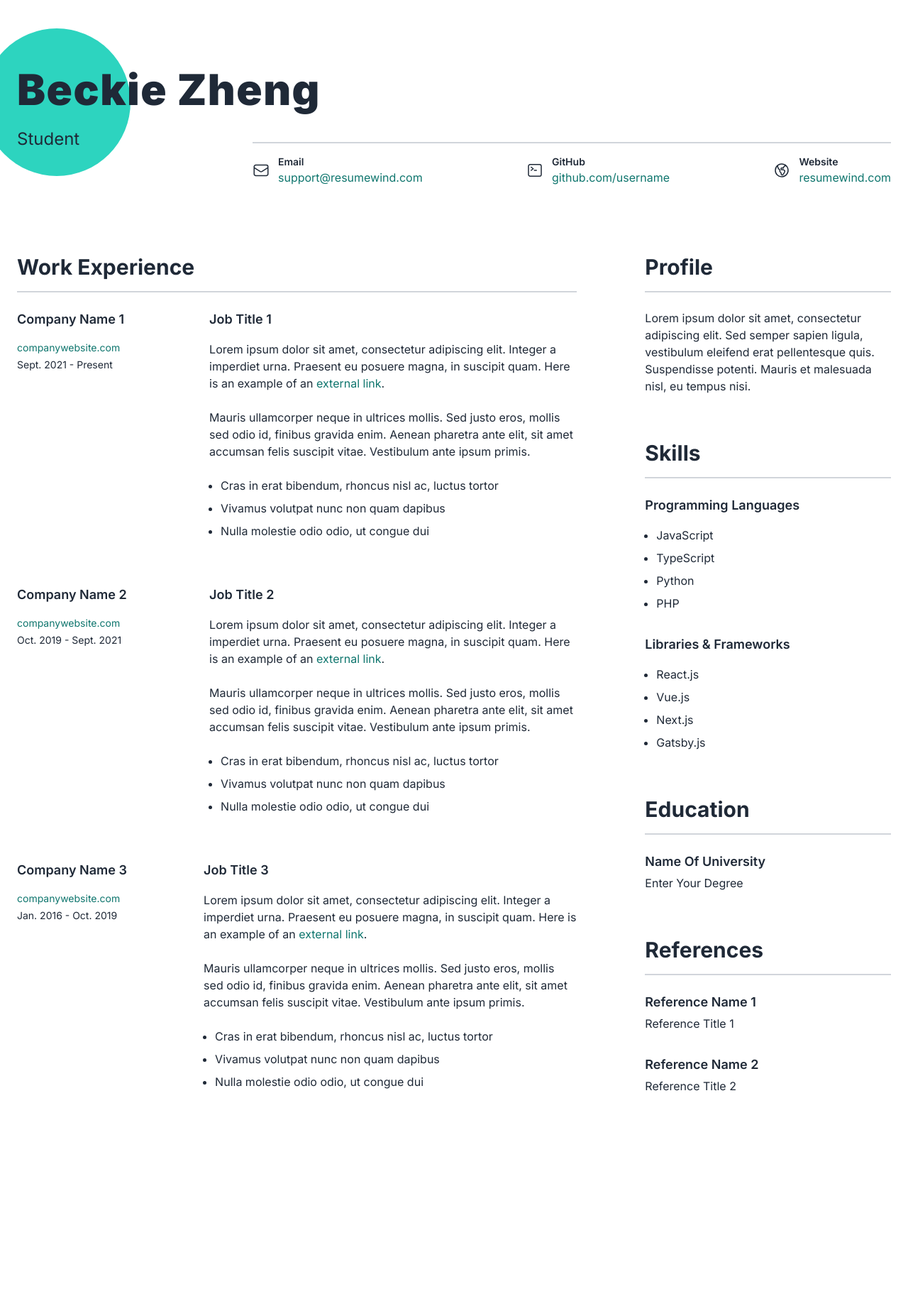
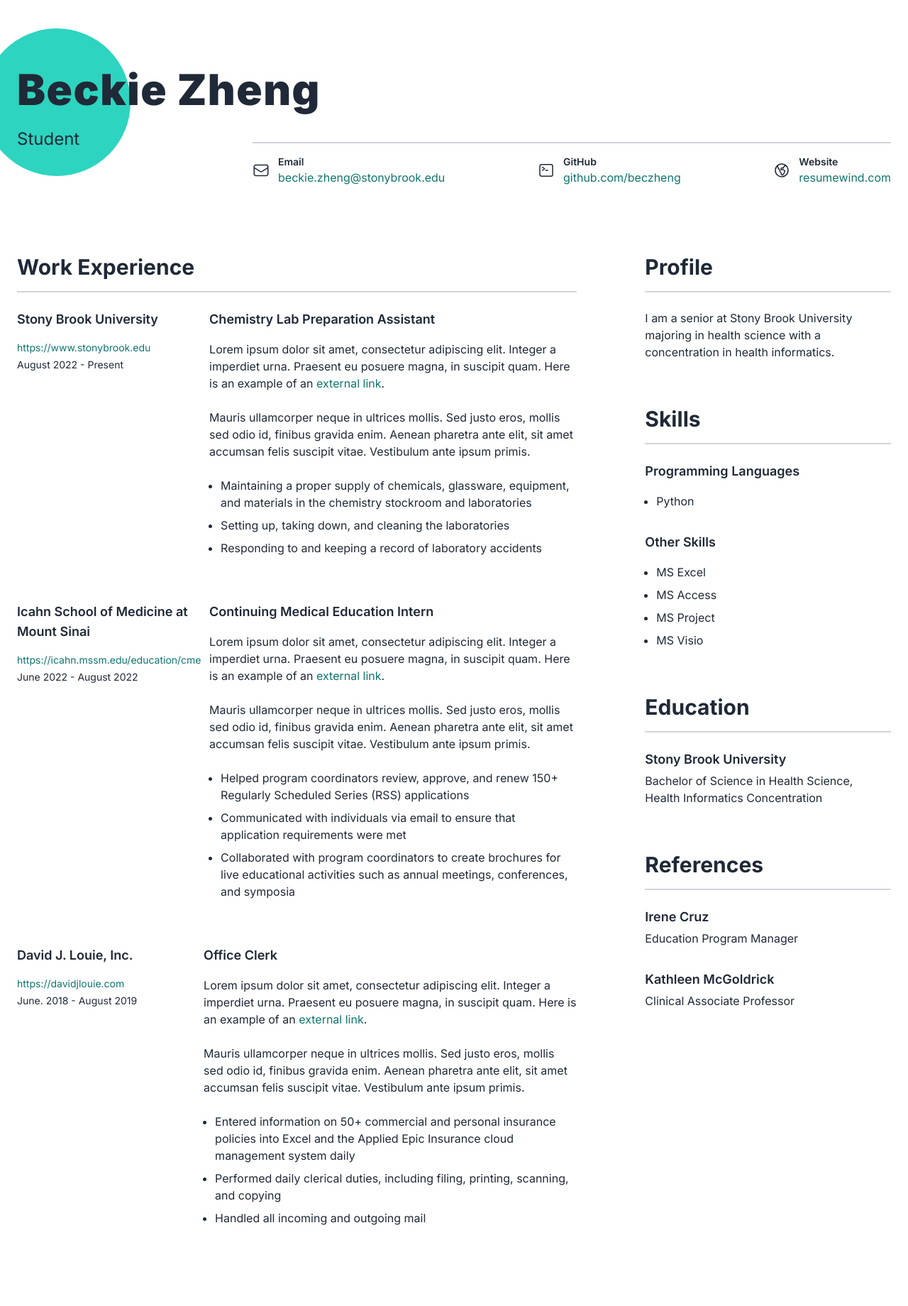
Before and after one commit to Beczheng/my-resume-page, a Flask app: page / in a window 1280 px wide. Shown: the whole page at 71% size. Before the commit the page ends 1537 px from the top, so only its background shows below. Run offline with Flask 3, Linux system fonts and the light colour scheme.

Commit message:
have updated the html file

```diff
--- a/app.py
+++ b/app.py
@@ -5,4 +5,4 @@ app = Flask(__name__)
 def hello_world():
     return render_template('home.html')
 
-# app.run(host='0.0.0.0', port=5000, debug=True)
+app.run(host='0.0.0.0', port=5000, debug=True)
--- a/templates/home.html
+++ b/templates/home.html
@@ -5,7 +5,7 @@
     <meta name="viewport" content="width=device-width, initial-scale=1.0" />
 
     <!-- Update Your Name -->
-    <title>Jonathan Lewis - Resume</title>
+    <title>Beckie Zheng - Resume</title>
 
     <!-- Update Description -->
     <meta name="description" content="Jonathan Lewis - Resume" />
@@ -67,7 +67,7 @@
                       target="_blank"
                       rel="noreferrer"
                     >
-                      support@resumewind.com
+                      beckie.zheng@stonybrook.edu
                     </a>
                   </p>
                 </div>
@@ -99,7 +99,7 @@
                       target="_blank"
                       rel="noreferrer"
                     >
-                      github.com/username
+                      github.com/beczheng
                     </a>
                   </p>
                 </div>
@@ -152,22 +152,22 @@
             <div class="grid-3 gap-x-6">
               <div>
                 <!-- Company 1 -->
-                <h4 class="mb-1 lg:mb-4">Company Name 1</h4>
+                <h4 class="mb-1 lg:mb-4">Stony Brook University</h4>
                 <p class="text-sm mb-1">
                   <a
                     href="https://resumewind.com/"
                     target="_blank"
                     rel="noreferrer"
                   >
-                    companywebsite.com
+                    https://www.stonybrook.edu
                   </a>
                 </p>
-                <p class="text-sm">Sept. 2021 - Present</p>
+                <p class="text-sm">August 2022 - Present</p>
               </div>
 
               <div class="lg:col-span-2">
                 <!-- Job Title 1 -->
-                <h4 class="mb-4">Job Title 1</h4>
+                <h4 class="mb-4">Chemistry Lab Preparation Assistant</h4>
                 <p>
                   Lorem ipsum dolor sit amet, consectetur adipiscing elit.
                   Integer a imperdiet urna. Praesent eu posuere magna, in
@@ -186,9 +186,9 @@
                   ipsum primis.
                 </p>
                 <ul>
-                  <li>Cras in erat bibendum, rhoncus nisl ac, luctus tortor</li>
-                  <li>Vivamus volutpat nunc non quam dapibus</li>
-                  <li>Nulla molestie odio odio, ut congue dui</li>
+                  <li>Maintaining a proper supply of chemicals, glassware, equipment, and materials in the chemistry stockroom and laboratories</li>
+                  <li>Setting up, taking down, and cleaning the laboratories</li>
+                  <li>Responding to and keeping a record of laboratory accidents</li>
                 </ul>
               </div>
             </div>
@@ -197,22 +197,22 @@
             <div class="grid-3 gap-x-6 mt-8 lg:mt-12">
               <div>
                 <!-- Company 2 -->
-                <h4 class="mb-1 lg:mb-4">Company Name 2</h4>
+                <h4 class="mb-1 lg:mb-4">Icahn School of Medicine at Mount Sinai</h4>
                 <p class="text-sm mb-1">
                   <a
                     href="https://resumewind.com/"
                     target="_blank"
                     rel="noreferrer"
                   >
-                    companywebsite.com
+                    https://icahn.mssm.edu/education/cme
                   </a>
                 </p>
-                <p class="text-sm">Oct. 2019 - Sept. 2021</p>
+                <p class="text-sm">June 2022 - August 2022</p>
               </div>
 
               <div class="lg:col-span-2">
                 <!-- Job Title 2 -->
-                <h4 class="mb-4">Job Title 2</h4>
+                <h4 class="mb-4">Continuing Medical Education Intern</h4>
                 <p>
                   Lorem ipsum dolor sit amet, consectetur adipiscing elit.
                   Integer a imperdiet urna. Praesent eu posuere magna, in
@@ -231,9 +231,9 @@
                   ipsum primis.
                 </p>
                 <ul>
-                  <li>Cras in erat bibendum, rhoncus nisl ac, luctus tortor</li>
-                  <li>Vivamus volutpat nunc non quam dapibus</li>
-                  <li>Nulla molestie odio odio, ut congue dui</li>
+                  <li>Helped program coordinators review, approve, and renew 150+ Regularly Scheduled Series (RSS) applications</li>
+                  <li>Communicated with individuals via email to ensure that application requirements were met</li>
+                  <li>Collaborated with program coordinators to create brochures for live educational activities such as annual meetings, conferences, and symposia</li>
                 </ul>
               </div>
             </div>
@@ -242,22 +242,22 @@
             <div class="grid-3 mt-8 lg:mt-12">
               <div>
                 <!-- Company 3 -->
-                <h4 class="mb-1 lg:mb-4">Company Name 3</h4>
+                <h4 class="mb-1 lg:mb-4">David J. Louie, Inc.</h4>
                 <p class="text-sm mb-1">
                   <a
                     href="https://resumewind.com/"
                     target="_blank"
                     rel="noreferrer"
                   >
-                    companywebsite.com
+                    https://davidjlouie.com
                   </a>
                 </p>
-                <p class="text-sm">Jan. 2016 - Oct. 2019</p>
+                <p class="text-sm">June. 2018 - August 2019</p>
               </div>
 
               <div class="lg:col-span-2">
                 <!-- Job Title 3 -->
-                <h4 class="mb-4">Job Title 3</h4>
+                <h4 class="mb-4">Office Clerk</h4>
                 <p>
                   Lorem ipsum dolor sit amet, consectetur adipiscing elit.
                   Integer a imperdiet urna. Praesent eu posuere magna, in
@@ -276,9 +276,9 @@
                   ipsum primis.
                 </p>
                 <ul>
-                  <li>Cras in erat bibendum, rhoncus nisl ac, luctus tortor</li>
-                  <li>Vivamus volutpat nunc non quam dapibus</li>
-                  <li>Nulla molestie odio odio, ut congue dui</li>
+                  <li>Entered information on 50+ commercial and personal insurance policies into Excel and the Applied Epic Insurance cloud management system daily</li>
+                  <li>Performed daily clerical duties, including filing, printing, scanning, and copying</li>
+                  <li>Handled all incoming and outgoing mail</li>
                 </ul>
               </div>
             </div>
@@ -288,9 +288,7 @@
             <!-- Profile -->
             <h3>Profile</h3>
             <p>
-              Lorem ipsum dolor sit amet, consectetur adipiscing elit. Sed
-              semper sapien ligula, vestibulum eleifend erat pellentesque quis.
-              Suspendisse potenti. Mauris et malesuada nisl, eu tempus nisi.
+                I am a senior at Stony Brook University majoring in health science with a concentration in health informatics.
             </p>
 
             <!-- Skills -->
@@ -299,36 +297,33 @@
             <!-- Skills 1 -->
             <h4>Programming Languages</h4>
             <ul>
-              <li>JavaScript</li>
-              <li>TypeScript</li>
               <li>Python</li>
-              <li>PHP</li>
             </ul>
 
             <!-- Skills 2 -->
-            <h4 class="mt-8">Libraries &amp; Frameworks</h4>
+            <h4 class="mt-8">Other Skills</h4>
             <ul>
-              <li>React.js</li>
-              <li>Vue.js</li>
-              <li>Next.js</li>
-              <li>Gatsby.js</li>
+              <li>MS Excel</li>
+              <li>MS Access</li>
+              <li>MS Project</li>
+              <li>MS Visio</li>
             </ul>
 
             <!-- Education -->
             <h3 class="mt-12 lg:mt-16">Education</h3>
-            <h4 class="mb-1">Name Of University</h4>
-            <p class="mb-1">Enter Your Degree</p>
+            <h4 class="mb-1">Stony Brook University</h4>
+            <p class="mb-1">Bachelor of Science in Health Science, Health Informatics Concentration</p>
 
             <!-- References -->
             <h3 class="mt-12 lg:mt-16">References</h3>
 
             <!-- Reference 1 -->
-            <h4 class="mb-1">Reference Name 1</h4>
-            <p>Reference Title 1</p>
+            <h4 class="mb-1">Irene Cruz</h4>
+            <p>Education Program Manager</p>
 
             <!-- Reference 2 -->
-            <h4 class="mt-8 mb-1">Reference Name 2</h4>
-            <p class="mb-1">Reference Title 2</p>
+            <h4 class="mt-8 mb-1">Kathleen McGoldrick</h4>
+            <p class="mb-1">Clinical Associate Professor</p>
           </div>
         </div>
       </div>
```
